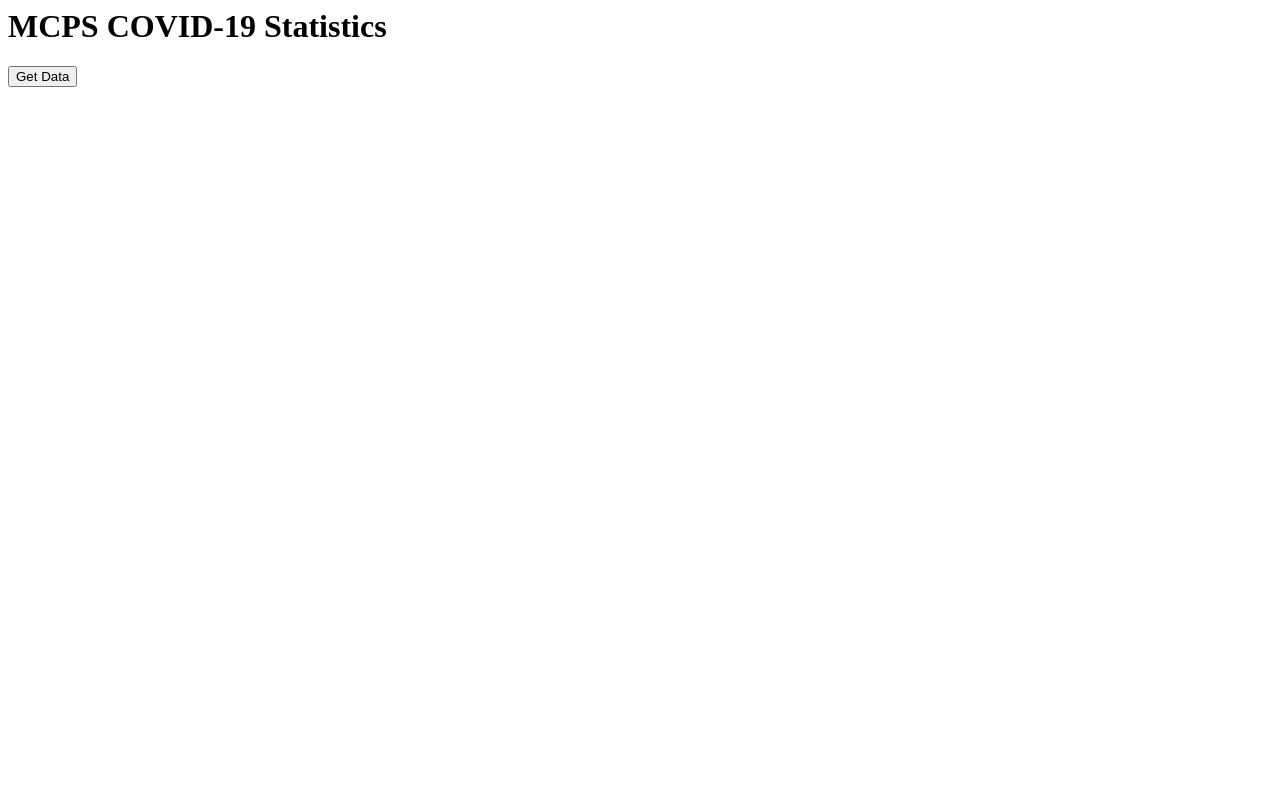
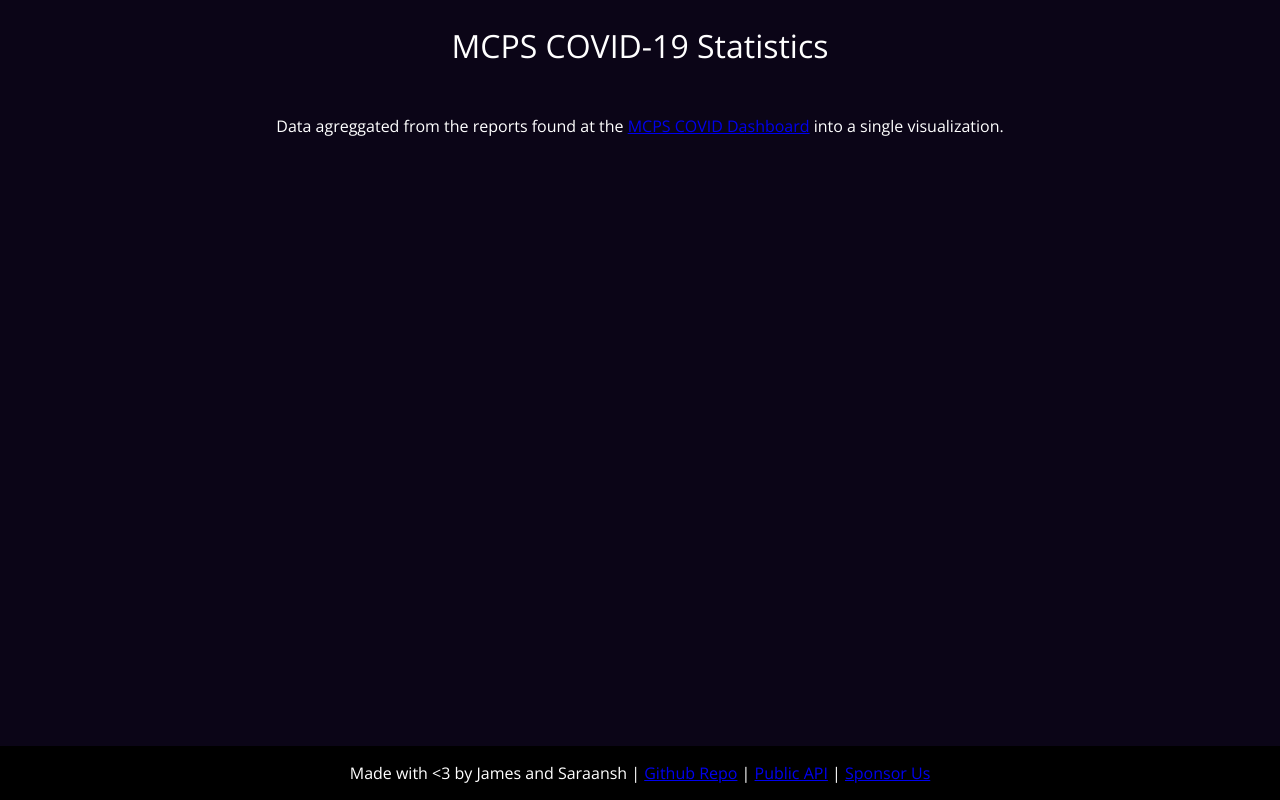
Before and after one commit to jamxu88/mocovid, a plain HTML site: page website/index.html in a window 1280 px wide. Drawn offline with nearby package versions, Linux system fonts and the light colour scheme; no server answers.

Commit message:
site framework

```diff
--- a/website/index.html
+++ b/website/index.html
@@ -1,15 +1,21 @@
 <html>
     <head>
         <title>MCPS COVID-19 Statistics</title>
+        <link rel="stylesheet" href="style.css">
+        <link rel="preconnect" href="https://fonts.googleapis.com">
+        <link rel="preconnect" href="https://fonts.gstatic.com" crossorigin>
+        <link href="https://fonts.googleapis.com/css2?family=Open+Sans&display=swap" rel="stylesheet">
     </head>
     <body>
-        <div id='header'>
-            <h1>MCPS COVID-19 Statistics</h1>
+        <div id='header' class='center-content'>
+            <p id='heading' class='center-content'>MCPS COVID-19 Statistics</p>
+            <p>Data agreggated from the reports found at the <a href="https://www.montgomeryschoolsmd.org/coronavirus/dashboard/">MCPS COVID Dashboard</a> into a single visualization.</p>
         </div>
-        <div id='main'>
-            <button onclick="showData()">Get Data</button>
+        <div id='data' class='center-content'>
         </div>
-        <div id='data'></div>
+        <div class='footer'>
+            <p>Made with <3 by James and Saraansh | <a href='https://github.com/jamxu88/mocovid' target='_blank'>Github Repo</a> | <a href='https://github.com/jamxu88/mocovid' target='_blank'>Public API</a> | <a href='https://paypal.me/jamxu88' target='_blank'>Sponsor Us</a></p>
+        </div>
         <script src='script.js'></script>
         <script src="https://d3js.org/d3.v7.min.js"></script>
     </body>
--- a/website/script.js
+++ b/website/script.js
@@ -1,6 +1,6 @@
-function showData() {
-    const dataCanvas = document.createElement('p')
-    dataCanvas.id = 'dataCanvas'
-    dataCanvas.innerText = 'Test'
-    if(!document.getElementById('dataCanvas')) document.getElementById('data').appendChild(dataCanvas)
+async function loadData() {
+    await fetch('url').then(resp.json().then(data => {
+
+    }))
 }
+document.onload(loadData())
--- a/website/style.css
+++ b/website/style.css
@@ -0,0 +1,33 @@
+
+p {
+    font-family: 'Open Sans', sans-serif;
+    margin-top: 1rem;
+	color: white;
+}
+
+body {
+	background-color: #0b0517;
+}
+
+#heading {
+    font-size: 32px;
+}
+
+.center-content {
+    display: grid;
+    place-content: center;
+}
+
+div {
+	font-family: 'Open Sans', sans-serif;
+}
+
+.footer {
+	position: fixed;
+	left: 0;
+	bottom: 0;
+	width: 100%;
+	background-color: rgb(0, 0, 0);
+	color: white;
+	text-align: center;
+}
```
